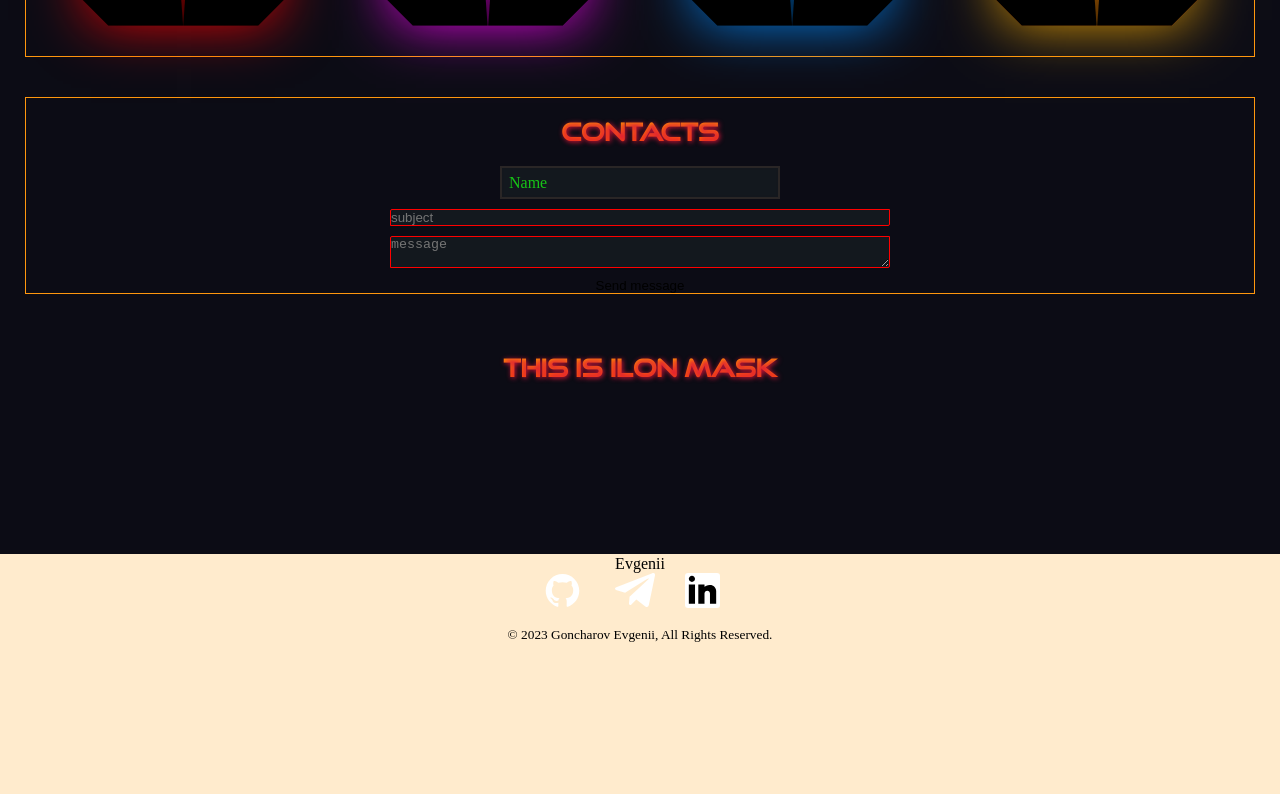
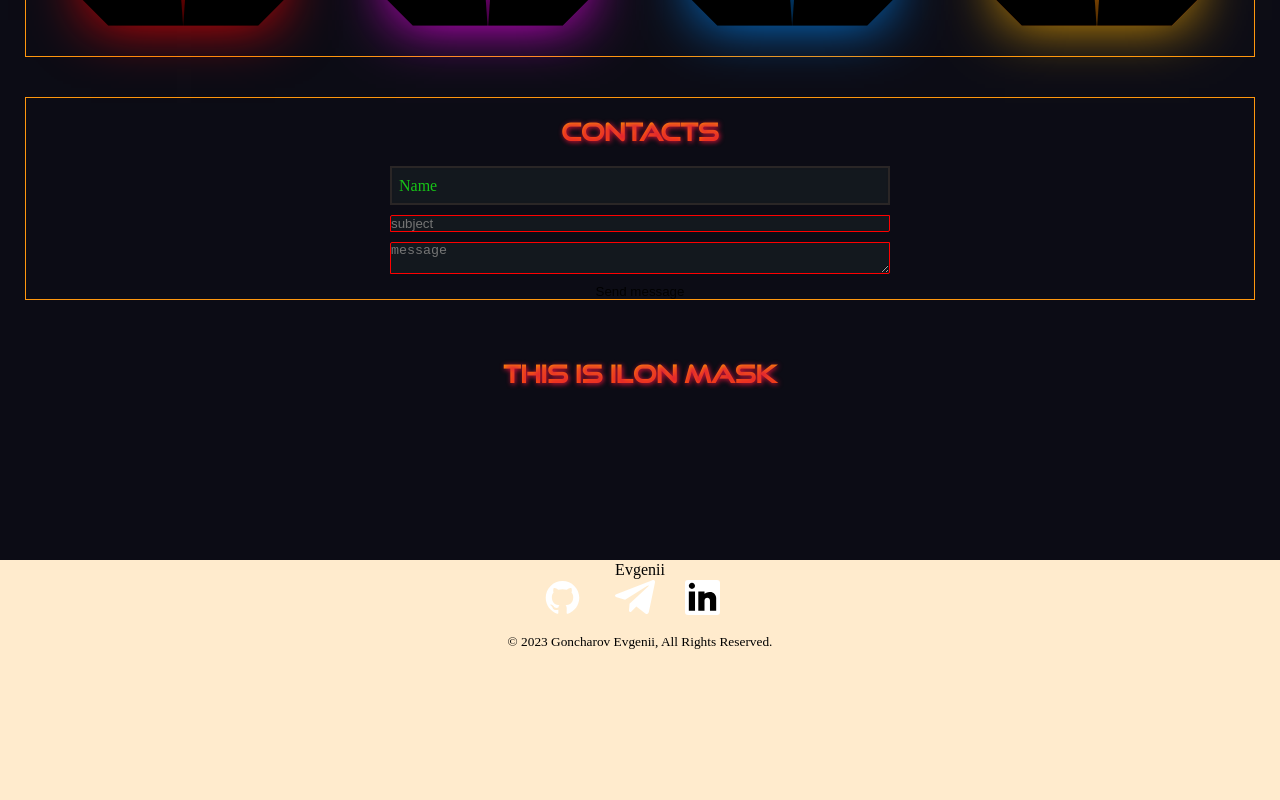
Before and after one commit to 1evgen/MyPortfolio, a React app: page / in a window 1280 px wide. Shown: the part 3494-4294 px from the top of the page. Built offline with nearby package versions, Linux system fonts and the light colour scheme.

Commit message:
complieded Custome Imput

```diff
--- a/src/Components/CustomInput.tsx
+++ b/src/Components/CustomInput.tsx
@@ -1,4 +1,4 @@
-import React, {ChangeEvent, useState} from 'react';
+import React, {ChangeEvent, FocusEvent, useState} from 'react';
 import styled from "styled-components";
 import {theme} from "../styles/theme";
 
@@ -9,11 +9,10 @@ interface IInputOwnType {
 
 
 export const CustomInput = (props: IInputOwnType) => {
+    const [hasValue, setValue] = useState('')
+    const onChangeHandler = (e: ChangeEvent<HTMLInputElement>)=> setValue(e.target.value)
 
-    const [hasValue, setValue] = useState('')
-    const onChangeHandler = (e: ChangeEvent<HTMLInputElement>)=> {
-            setValue(e.target.value);
-    }
+
     const {idLabel, placeholder} = props
     return (
         <ContainerInput isValue={hasValue} >
@@ -23,76 +22,77 @@ export const CustomInput = (props: IInputOwnType) => {
                    type={"text"}
                    id={idLabel}
                    placeholder={placeholder}></Field>
-            <Label htmlFor={idLabel}>Name</Label>
+            <Label htmlFor={idLabel}  isValue={hasValue}>Name</Label>
         </ContainerInput>
     );
 };
 
 
 const ContainerInput = styled.div<{ isValue: string }>`
-  width: 280px;
+  width: 100%;
   position: relative;
   border: 2px solid #2a2626;
-
 
 
   &:focus-within {
     border: 1px solid orange;
     label {
-      left: 4px;
+      left: 6px;
       top: -12px;
     }
     label:before {
       opacity: 1;
+    }
+  }
 
-    }
 
-  }
 `
 
 const Field = styled.input`
-  padding: 0.3rem;
+  padding: 0.5rem;
   width: 100%;
   height: 100%;
   border: 2px solid rgba(24, 26, 24, 0.07);
   background-color: #13181e;
   outline: none;
-  //transition: all .3s;
   color: ${theme.colors.font};
+
 
   &::placeholder {
     font-size: 16px;
     opacity: 0;
-    transition: all .3s;
 
   }
 
+    &:focus-within{
+        &::placeholder{
+          opacity: 1;
+        }
+    }
 
 `
 
-const Label = styled.label`
+const Label = styled.label<{ isValue: string}>`
     position: absolute;
     left: 5px;
-    top: 5px;
-    //transition: all 0.2s;
+    top: ${({ isValue}) => (isValue.length > 0 ? '-12px' : '8px')};
+
     padding: 0 2px;
     z-index: 1;
     color: ${theme.colors.font};
 
   &:before {
     content: '';
-    height: 2px;
-    opacity: 0;
-    background-color: #13181e;
+    height: 4px;
+    opacity: ${({isValue}) => (isValue.length > 0 ? '1': '0')};
+    background-color: #0c0c15;
+    font-family: 'Monofonto';
 
     position: absolute;
-    left: 3px;
-    top: 11px;
+    left: 1px;
+    top: 9px;
     width: 100%;
     z-index: -1;
   }
-
-
 }
-
 `
--- a/src/layout/sections/contacts/Contact.tsx
+++ b/src/layout/sections/contacts/Contact.tsx
@@ -13,7 +13,6 @@ export const Contact = () => {
         <SectionTitle>Contacts</SectionTitle>
             <StyledForm>
                 <CustomInput idLabel={'name'} placeholder={'Enter your name'}/>
-                {/*<Field placeholder={'name'}></Field>*/}
                 <Field placeholder={'subject'}></Field>
                 <Field as={'textarea'} placeholder={'message'}></Field>
                 <Button type={'submit'}>Send message</Button>
```
